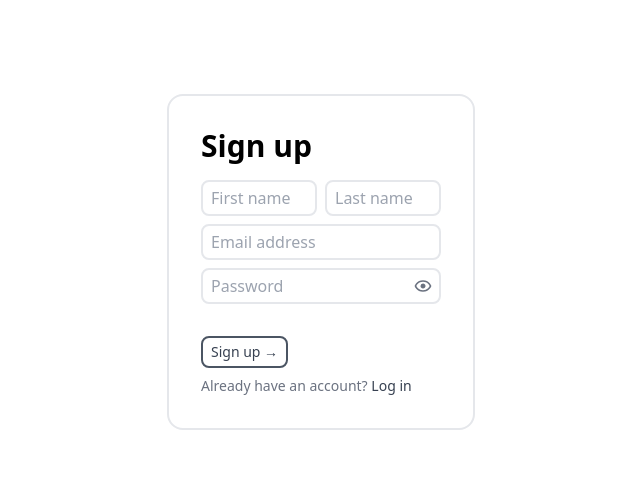
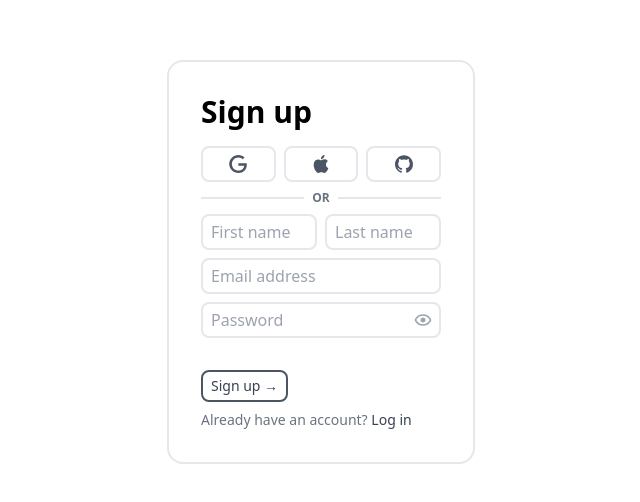
Before and after one commit to Kerbodine/tailwind-auth-components, a React (Create React App) app: page /signup in a window 1280 px wide. Shown: the part 138-640 px from the top of the page, without its empty margins (319-959 px from the left). Built offline with nearby package versions, Linux system fonts and the light colour scheme.

Commit message:
Added third party auth providers and bugfixes

```diff
--- a/src/pages/Login.js
+++ b/src/pages/Login.js
@@ -1,6 +1,7 @@
 import React, { useState } from "react";
 import { Link } from "react-router-dom";
 import { BiHide, BiInfoCircle, BiLoaderAlt, BiShow } from "react-icons/bi";
+import { SiApple, SiGithub, SiGoogle } from "react-icons/si";
 
 export default function Login() {
   const [email, setEmail] = useState("");
@@ -23,10 +24,38 @@
       <div className="border-gray-200 p-8 xs:border-2 rounded-2xl">
         <form className="w-[240px] relative" onSubmit={handleSubmit}>
           <h1 className="text-2xl xs:text-3xl font-semibold mb-4">Log in</h1>
+          <div className="flex h-9 gap-2">
+            <button
+              type="button"
+              onClick={null}
+              className="rounded-lg text-lg grid place-items-center hover:border-gray-600 hover:text-white hover:bg-gray-600 text-gray-600 w-full border-2 border-gray-200"
+            >
+              <SiGoogle />
+            </button>
+            <button
+              type="button"
+              onClick={null}
+              className="rounded-lg text-lg grid place-items-center hover:border-gray-600 hover:text-white hover:bg-gray-600 text-gray-600 w-full border-2 border-gray-200"
+            >
+              <SiApple />
+            </button>
+            <button
+              type="button"
+              onClick={null}
+              className="rounded-lg text-lg grid place-items-center hover:border-gray-600 hover:text-white hover:bg-gray-600 text-gray-600 w-full border-2 border-gray-200"
+            >
+              <SiGithub />
+            </button>
+          </div>
+          <div className="my-2 w-full flex items-center">
+            <div className="flex-auto h-0.5 bg-gray-200"></div>
+            <p className="mx-2 text-xs font-bold text-gray-500">OR</p>
+            <div className="flex-auto h-0.5 bg-gray-200"></div>
+          </div>
           <input
             type="email"
             placeholder="Email address"
-            className="mb-2 focus:outline-none border-2 px-2 py-1 w-full rounded-lg border-gray-200 focus:border-gray-600 text-gray-700"
+            className="mb-2 focus:outline-none border-2 px-2 py-1 w-full rounded-lg border-gray-200 focus:border-gray-400 text-gray-600"
             value={email}
             onChange={(e) => setEmail(e.target.value)}
             required
@@ -35,14 +64,14 @@
             <input
               type={showPassword ? "text" : "password"}
               placeholder="Password"
-              className="focus:outline-none border-2 px-2 py-1 w-full rounded-lg border-gray-200 focus:border-gray-600 text-gray-700"
+              className="focus:outline-none border-2 px-2 py-1 w-full rounded-lg border-gray-200 focus:border-gray-400 text-gray-600"
               value={password}
               onChange={(e) => setPassword(e.target.value)}
               required
             />
             <button
               type="button"
-              className="-ml-7 text-xl text-gray-500 hover:text-gray-700"
+              className="-ml-7 text-xl text-gray-400 hover:text-gray-600"
               onClick={() => setShowPassword(!showPassword)}
             >
               {showPassword ? <BiHide /> : <BiShow />}
@@ -61,7 +90,7 @@
           </div>
           <button
             type="submit"
-            className="mt-4 px-2 py-1 text-sm rounded-lg border-gray-600 border-2 text-gray-700 font-medium hover:bg-gray-600 hover:text-white"
+            className="mt-4 px-2 py-1 text-sm rounded-lg border-gray-600 border-2 text-gray-600 font-medium hover:bg-gray-600 hover:text-white"
           >
             Log in →
           </button>
--- a/src/pages/Signup.js
+++ b/src/pages/Signup.js
@@ -1,6 +1,7 @@
 import React, { useState } from "react";
 import { Link } from "react-router-dom";
 import { BiHide, BiInfoCircle, BiLoaderAlt, BiShow } from "react-icons/bi";
+import { SiApple, SiGithub, SiGoogle } from "react-icons/si";
 
 export default function Signup() {
   const [firstName, setFirstName] = useState("");
@@ -25,6 +26,34 @@
       <div className="border-gray-200 p-8 xs:border-2 rounded-2xl">
         <form className="w-[240px] relative" onSubmit={handleSubmit}>
           <h1 className="text-2xl xs:text-3xl font-semibold mb-4">Sign up</h1>
+          <div className="flex h-9 gap-2">
+            <button
+              type="button"
+              onClick={null}
+              className="rounded-lg text-lg grid place-items-center hover:border-gray-600 hover:text-white hover:bg-gray-600 text-gray-600 w-full border-2 border-gray-200"
+            >
+              <SiGoogle />
+            </button>
+            <button
+              type="button"
+              onClick={null}
+              className="rounded-lg text-lg grid place-items-center hover:border-gray-600 hover:text-white hover:bg-gray-600 text-gray-600 w-full border-2 border-gray-200"
+            >
+              <SiApple />
+            </button>
+            <button
+              type="button"
+              onClick={null}
+              className="rounded-lg text-lg grid place-items-center hover:border-gray-600 hover:text-white hover:bg-gray-600 text-gray-600 w-full border-2 border-gray-200"
+            >
+              <SiGithub />
+            </button>
+          </div>
+          <div className="my-2 w-full flex items-center">
+            <div className="flex-auto h-0.5 bg-gray-200"></div>
+            <p className="mx-2 text-xs font-bold text-gray-500">OR</p>
+            <div className="flex-auto h-0.5 bg-gray-200"></div>
+          </div>
           <div className="flex gap-2">
             <input
               type="text"
@@ -62,7 +91,7 @@
             />
             <button
               type="button"
-              className="-ml-7 text-xl text-gray-500 hover:text-gray-700"
+              className="-ml-7 text-xl text-gray-400 hover:text-gray-600"
               onClick={() => setShowPassword(!showPassword)}
             >
               {showPassword ? <BiHide /> : <BiShow />}
```
